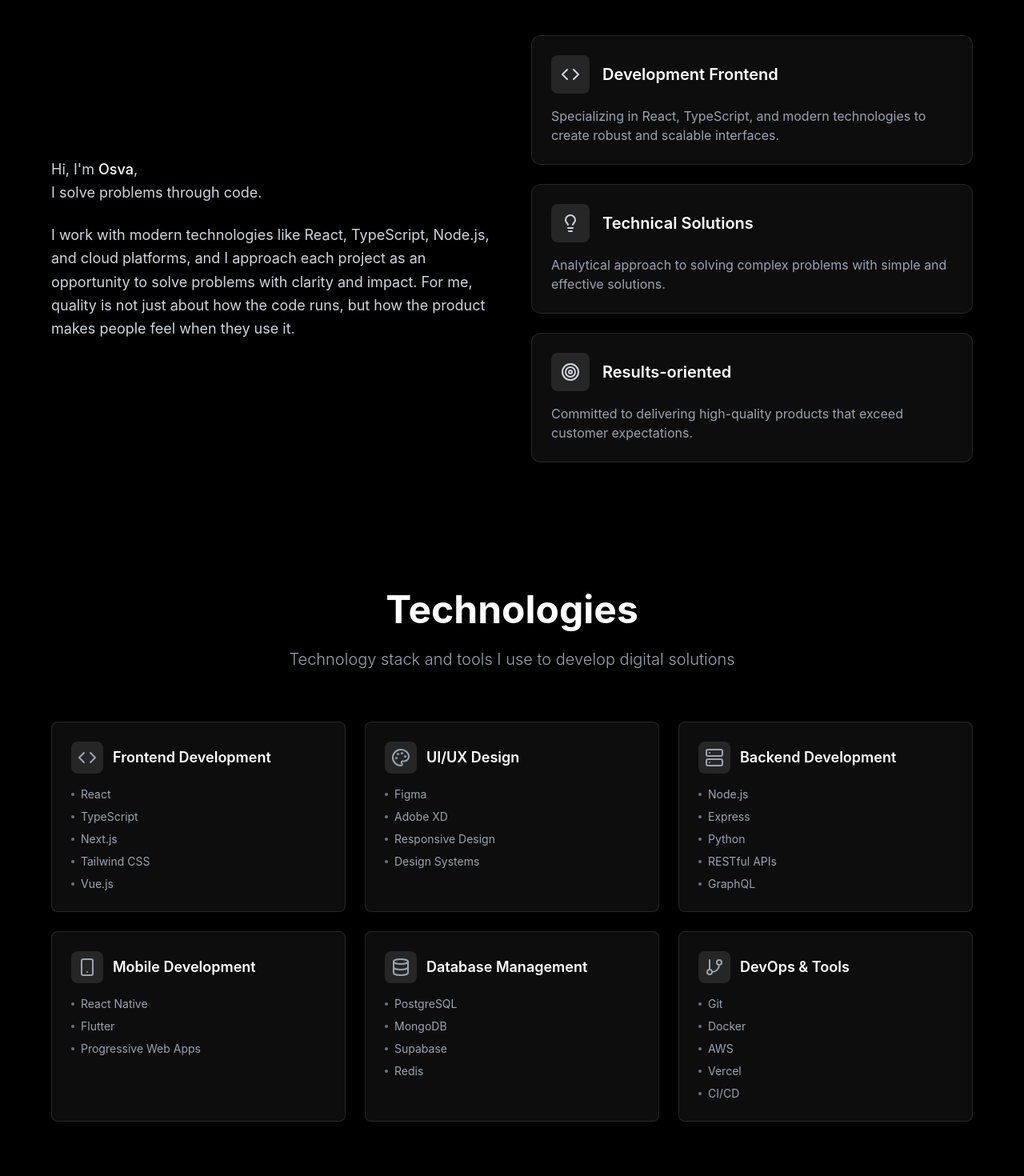
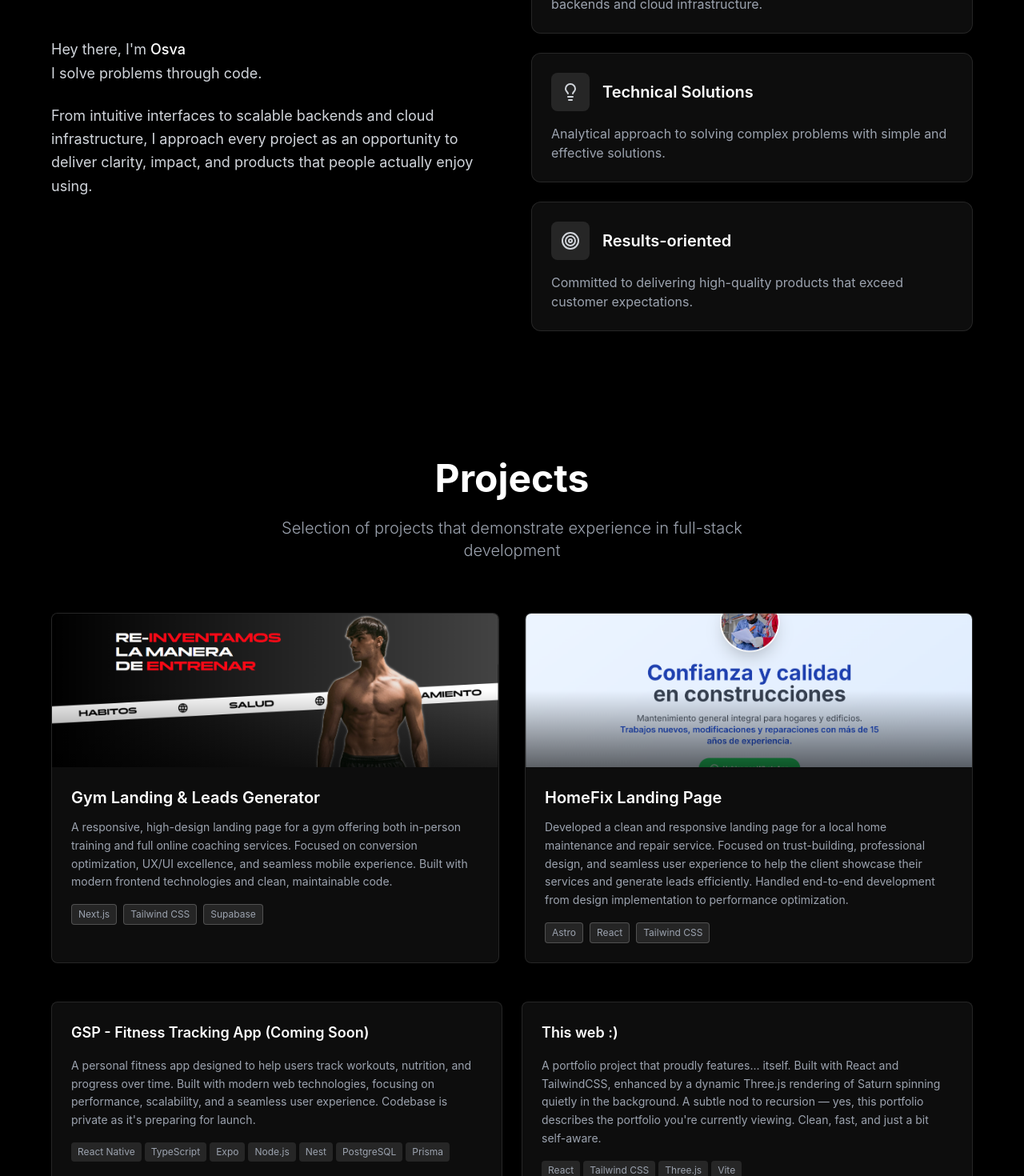
Before and after one commit to osvaldo-gasparini/portfolio, a React (Vite) app: page / in a window 1280 px wide. Shown: the part 1000-2470 px from the top of the page at 80% size. Built offline with nearby package versions, Linux system fonts and the light colour scheme.

Commit message:
feat(projects): ROMA project added

```diff
--- a/src/App.tsx
+++ b/src/App.tsx
@@ -1,12 +1,11 @@
-import StarField from './components/StarField';
-import SaturnThreeJS from './components/SaturnThreeJS';
-import Header from './components/Header';
-import Hero from './components/Hero';
-import About from './components/About';
-import Skills from './components/Skills';
-import Projects from './components/Projects';
-import Contact from './components/Contact';
-import Footer from './components/Footer';
+import StarField from "./components/StarField";
+import SaturnThreeJS from "./components/SaturnThreeJS";
+import Header from "./components/Header";
+import Hero from "./components/Hero";
+import About from "./components/About";
+import Projects from "./components/Projects";
+import Contact from "./components/Contact";
+import Footer from "./components/Footer";
 
 function App() {
     return (
@@ -23,7 +22,7 @@ function App() {
                 <main>
                     <Hero />
                     <About />
-          <Skills />
+                    {/* <Skills /> */}
                     <Projects />
                     <Contact />
                 </main>
--- a/src/components/About.tsx
+++ b/src/components/About.tsx
@@ -5,33 +5,19 @@ const About: React.FC = () => {
     return (
         <section id="about" className="py-20 px-6">
             <div className="max-w-6xl mx-auto">
-                <div className="text-center mb-16">
-                    <h2 className="text-4xl md:text-5xl font-bold mb-6 text-white">
-                        About Me
-                    </h2>
-                    <p className="text-xl text-gray-400 max-w-2xl mx-auto font-light">
-                        Developer focused on creating effective digital
-                        solutions
-                    </p>
-                </div>
-
                 <div className="grid md:grid-cols-2 gap-12 items-center">
                     <div className="space-y-6">
                         <p className="text-lg text-gray-300 leading-relaxed">
-                            Hi, I'm{" "}
-                            <span className="text-white font-medium">
-                                Osva
-                            </span>
-                            , <br />I solve problems through code.
+                            Hey there, I'm{" "}
+                            <span className="text-white font-medium">Osva</span>
+                            <br />I solve problems through code.
                         </p>
 
                         <p className="text-lg text-gray-300 leading-relaxed">
-                            I work with modern technologies like React,
-                            TypeScript, Node.js, and cloud platforms, and I
-                            approach each project as an opportunity to solve
-                            problems with clarity and impact. For me, quality is
-                            not just about how the code runs, but how the
-                            product makes people feel when they use it.
+                            From intuitive interfaces to scalable backends and
+                            cloud infrastructure, I approach every project as an
+                            opportunity to deliver clarity, impact, and products
+                            that people actually enjoy using.
                         </p>
                     </div>
 
@@ -42,13 +28,13 @@ const About: React.FC = () => {
                                     <Code className="text-gray-300" size={24} />
                                 </div>
                                 <h3 className="text-xl font-semibold text-white">
-                                    Development Frontend
+                                    Full-Stack Development
                                 </h3>
                             </div>
                             <p className="text-gray-400">
-                                Specializing in React, TypeScript, and modern
-                                technologies to create robust and scalable
-                                interfaces.
+                                Building products end-to-end, from intuitive
+                                frontends to scalable backends and cloud
+                                infrastructure.
                             </p>
                         </div>
 
--- a/src/components/Projects.tsx
+++ b/src/components/Projects.tsx
@@ -18,11 +18,11 @@ const Projects: React.FC = () => {
                 "Prisma",
             ],
             image: "https://images.pexels.com/photos/577585/pexels-photo-577585.jpeg?auto=compress&cs=tinysrgb&w=800",
-            featured: true,
+            featured: false,
         },
         {
             id: 2,
-            title: "Gym Web Page & Leads Generator",
+            title: "Gym Landing & Leads Generator",
             description: `A responsive, high-design landing page for a gym offering both in-person training and full online coaching services. Focused on conversion optimization, UX/UI excellence, and seamless mobile experience. Built with modern frontend technologies and clean, maintainable code.`,
             technologies: ["Next.js", "Tailwind CSS", "Supabase"],
             image: "movement-academy-hero.png",
@@ -37,21 +37,22 @@ const Projects: React.FC = () => {
                 "A portfolio project that proudly features... itself. Built with React and TailwindCSS, enhanced by a dynamic Three.js rendering of Saturn spinning quietly in the background. A subtle nod to recursion — yes, this portfolio describes the portfolio you're currently viewing. Clean, fast, and just a bit self-aware.",
             technologies: ["React", "Tailwind CSS", "Three.js", "Vite"],
             image: "saturn-portfolio.png",
-            demoUrl: "https://movement-academy.vercel.app/",
+            //TODO: agregar el link de ir hacia la web, pero mostrar un mensaje que diga "acaso queres crear un bucle en el tiempo y espacio?!?!"
             githubUrl: "https://github.com/osvaldo-gasparini/portfolio",
+            featured: false,
+        },
+        {
+            id: 3,
+            title: "HomeFix Landing Page",
+            description:
+                "Developed a clean and responsive landing page for a local home maintenance and repair service. Focused on trust-building, professional design, and seamless user experience to help the client showcase their services and generate leads efficiently. Handled end-to-end development from design implementation to performance optimization.",
+            technologies: ["Astro", "React", "Tailwind CSS"],
+            image: "roma-landing.png",
+            demoUrl: "https://roma-landing-page.vercel.app/",
+            githubUrl: "https://github.com/osvaldo-gasparini/roma-landing-page",
             featured: true,
         },
         /* {
-            id: 3,
-            title: "Mantenimiento y Construcciones",
-            description: "L",
-            technologies: ["React", "Express", "MongoDB", "GraphQL"],
-            image: "https://images.pexels.com/photos/1181467/pexels-photo-1181467.jpeg?auto=compress&cs=tinysrgb&w=800",
-            demoUrl: "#",
-            githubUrl: "#",
-            featured: false,
-        },
-        {
             id: 4,
             title: "Poke API",
             description:
@@ -167,6 +168,7 @@ const Projects: React.FC = () => {
                                         {project.title}
                                     </h3>
                                     <div className="flex gap-2 opacity-0 group-hover:opacity-100 transition-opacity duration-300">
+                                        {project.githubUrl ? (
                                             <a
                                                 href={project.githubUrl}
                                                 className="p-1 hover:bg-white/10 rounded transition-colors"
@@ -176,6 +178,10 @@ const Projects: React.FC = () => {
                                                     className="text-gray-400 hover:text-white"
                                                 />
                                             </a>
+                                        ) : (
+                                            <></>
+                                        )}
+                                        {project.demoUrl ? (
                                             <a
                                                 href={project.demoUrl}
                                                 className="p-1 hover:bg-white/10 rounded transition-colors"
@@ -185,6 +191,9 @@ const Projects: React.FC = () => {
                                                     className="text-gray-400 hover:text-white"
                                                 />
                                             </a>
+                                        ) : (
+                                            <></>
+                                        )}
                                     </div>
                                 </div>
 
--- a/src/components/Skills.tsx
+++ b/src/components/Skills.tsx
@@ -13,38 +13,41 @@ const Skills: React.FC = () => {
         {
             title: "Frontend Development",
             icon: <Code className="text-gray-400" size={24} />,
-            skills: [
-                "React",
-                "TypeScript",
-                "Next.js",
-                "Tailwind CSS",
-                "Vue.js",
-            ],
+            skills: ["React", "TypeScript", "Next.js", "Tailwind CSS"],
         },
         {
             title: "UI/UX Design",
             icon: <Palette className="text-gray-400" size={24} />,
-            skills: [
-                "Figma",
-                "Adobe XD",
-                "Responsive Design",
-                "Design Systems",
-            ],
+            skills: ["Design Systems", "Responsive Design", "Figma"],
         },
         {
             title: "Backend Development",
             icon: <Server className="text-gray-400" size={24} />,
-            skills: ["Node.js", "Express", "Python", "RESTful APIs", "GraphQL"],
+            skills: [
+                "Node.js",
+                "Express",
+                "NestJs",
+                "Python",
+                "RESTful APIs",
+                "GraphQL",
+            ],
         },
         {
             title: "Mobile Development",
             icon: <Smartphone className="text-gray-400" size={24} />,
-            skills: ["React Native", "Flutter", "Progressive Web Apps"],
+            skills: ["React Native", "Progressive Web Apps"],
         },
         {
             title: "Database Management",
             icon: <Database className="text-gray-400" size={24} />,
-            skills: ["PostgreSQL", "MongoDB", "Supabase", "Redis"],
+            skills: [
+                "PostgreSQL",
+                "MongoDB",
+                "Prisma",
+                "TypeORM",
+                "Firebase",
+                "Supabase",
+            ],
         },
         {
             title: "DevOps & Tools",
```
Also changed, not shown: public/roma-landing.png (added). Lines whose indentation alone changed are shown as unchanged.
